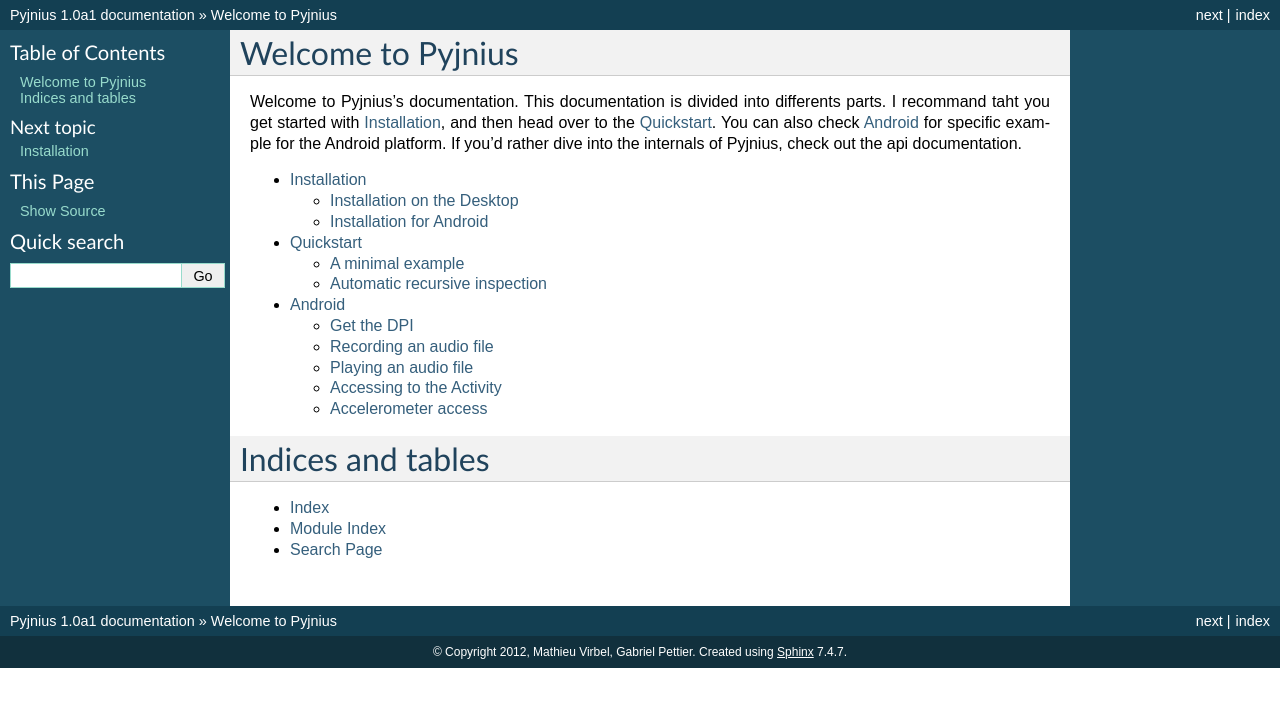
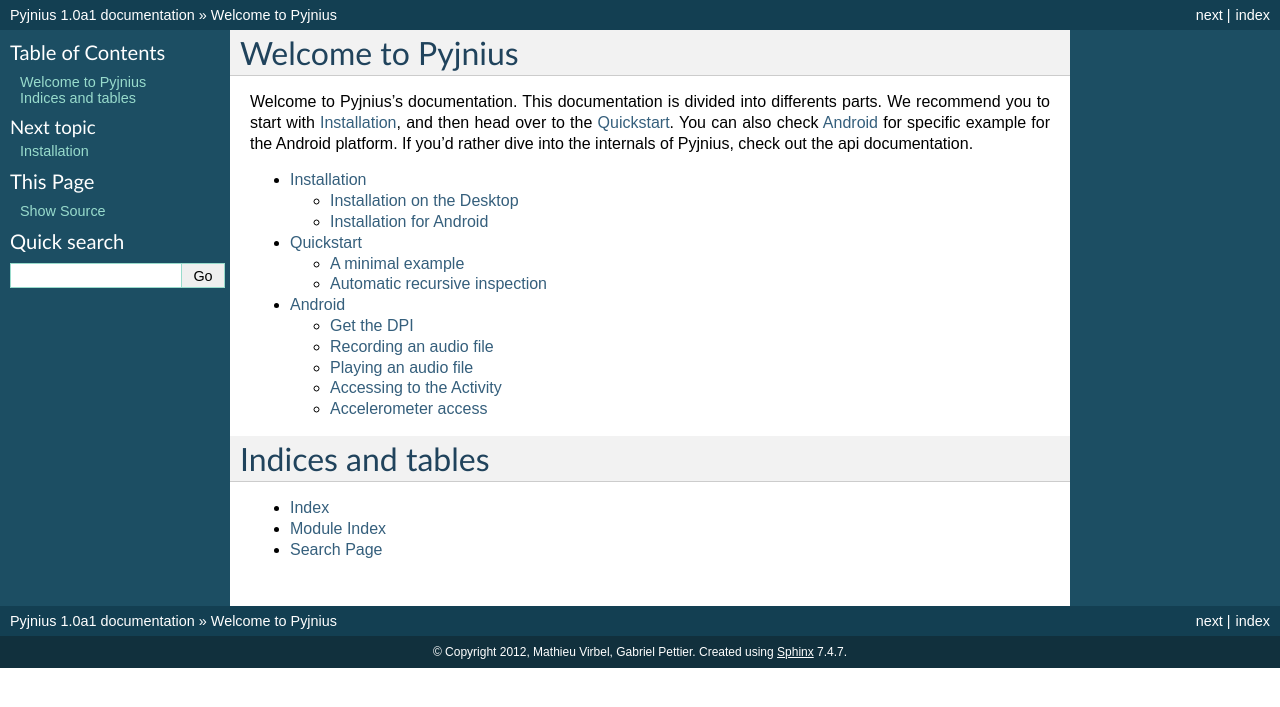
Before and after one commit to kivy/pyjnius, a Sphinx documentation site: the page built from docs/source/index.rst, in a window 1280 px wide. Shown: the top 707 px of the page. Built offline with Sphinx 7.4.7, drawn with Linux system fonts in a browser that asks for light colours; pages that are not in the unit, such as notebooks, are missing from menus.

Commit message:
Update docs/source/index.rst
fix english

```diff
--- a/docs/source/index.rst
+++ b/docs/source/index.rst
@@ -2,7 +2,7 @@
 ==================
 
 Welcome to Pyjnius's documentation. This documentation is divided into
-differents parts. I recommand taht you get started with :ref:`installation`,
+differents parts. We recommend you to start with :ref:`installation`,
 and then head over to the :ref:`quickstart`. You can also check :ref:`android`
 for specific example for the Android platform.  If you'd rather dive into the
 internals of Pyjnius, check out the :ref:`api` documentation.
```
